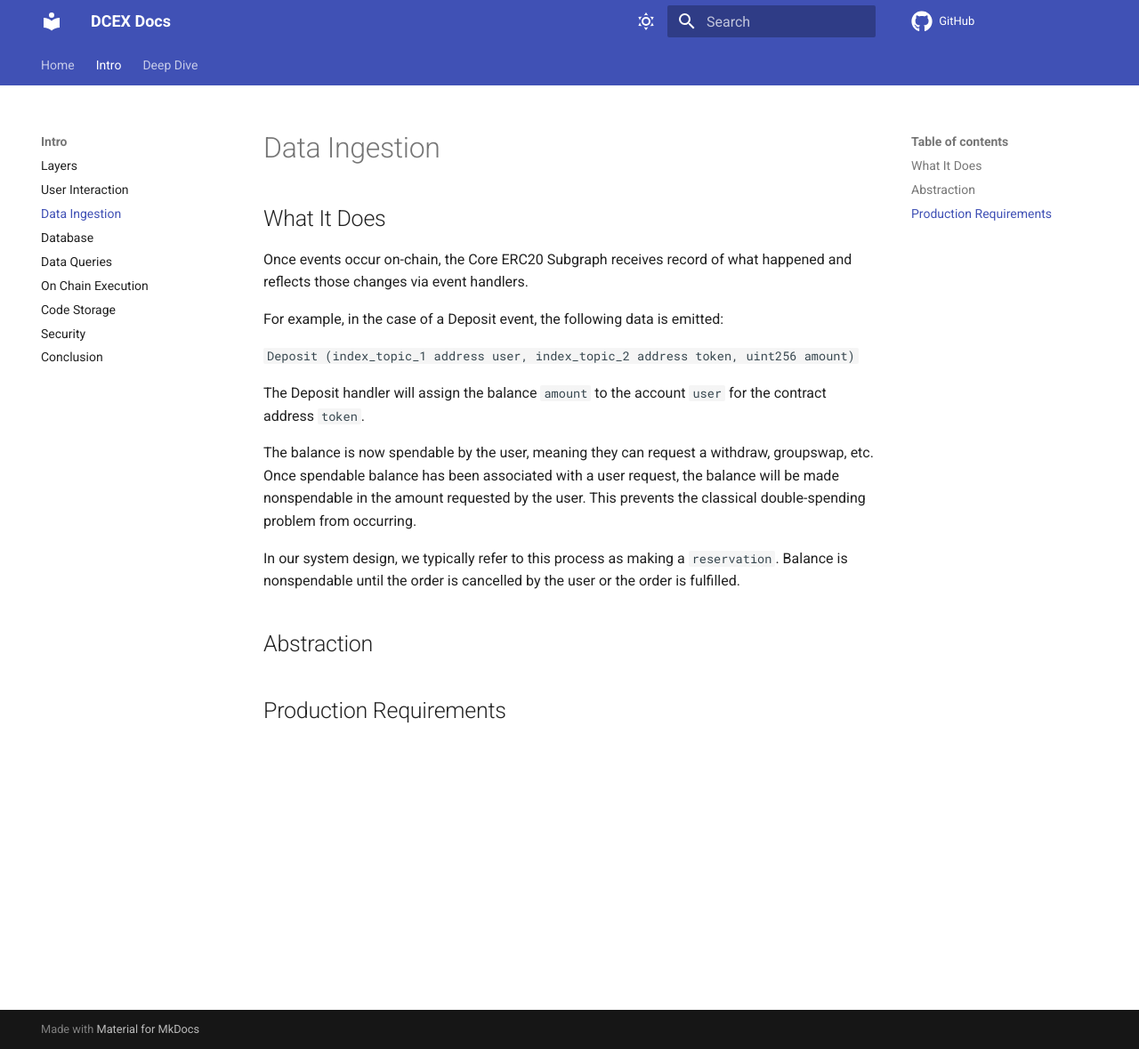
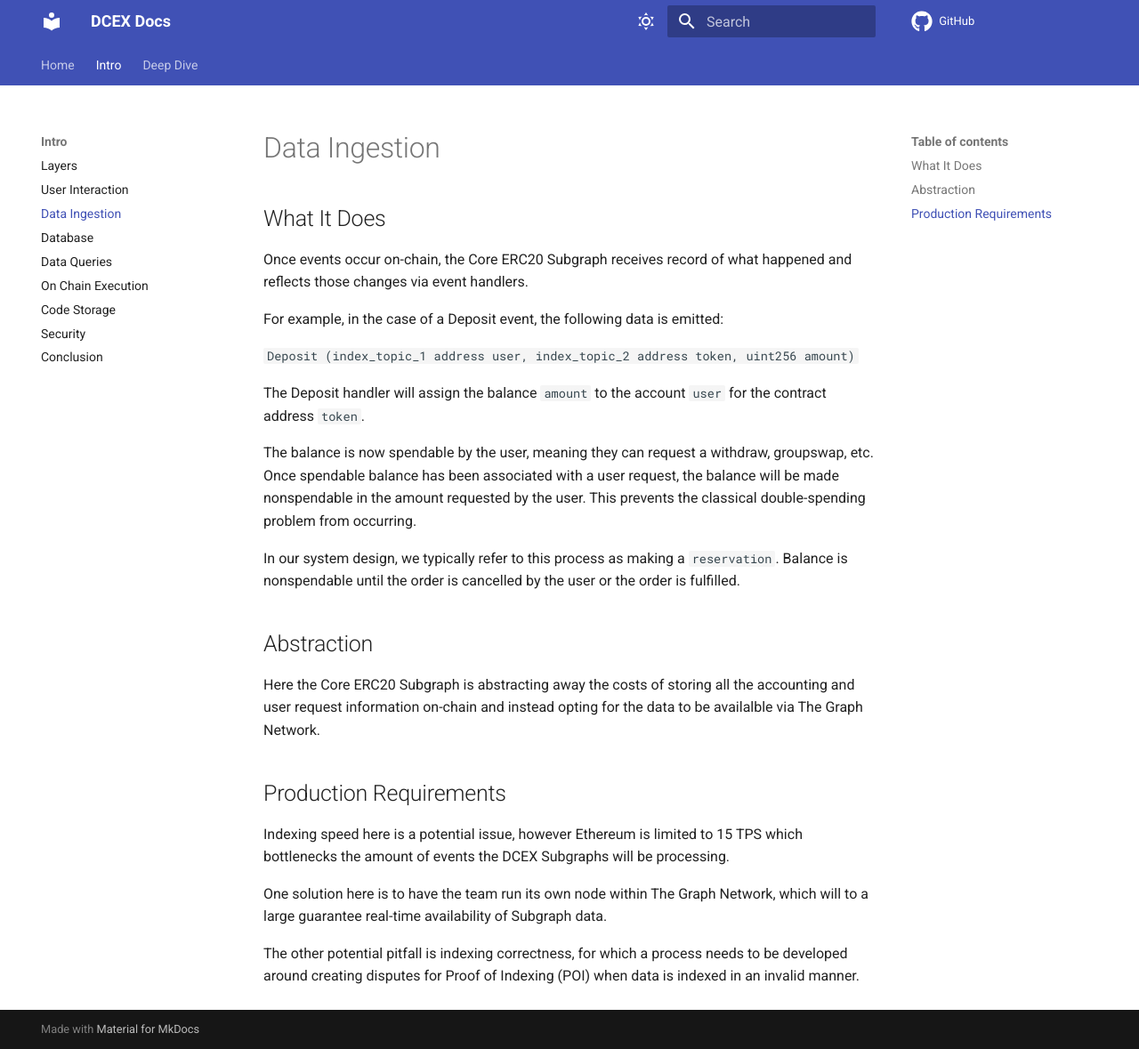
Before and after one commit to poolshark-protocol/docs, an MkDocs documentation site: the page built from docs/intro/layers/ingestion.md, in a window 1280 px wide and 1179 px high. Shown: the whole window at 89% size. Built offline with MkDocs 1.6.1 and Material for MkDocs 9.7.7, drawn with Linux system fonts in a browser that asks for light colours; comment, search, counter and statistics services are not loaded.

Commit message:
ingestion notes production requirements

```diff
--- a/docs/intro/layers/ingestion.md
+++ b/docs/intro/layers/ingestion.md
@@ -16,4 +16,12 @@ In our system design, we typically refer to this process as making a `reservatio
 
 ## Abstraction
 
+Here the Core ERC20 Subgraph is abstracting away the costs of storing all the accounting and user request information on-chain and instead opting for the data to be availalble via The Graph Network.
+
 ## Production Requirements
+
+Indexing speed here is a potential issue, however Ethereum is limited to 15 TPS which bottlenecks the amount of events the DCEX Subgraphs will be processing.
+
+One solution here is to have the team run its own node within The Graph Network, which will to a large guarantee real-time availability of Subgraph data.
+
+The other potential pitfall is indexing correctness, for which a process needs to be developed around creating disputes for Proof of Indexing (POI) when data is indexed in an invalid manner.
```
